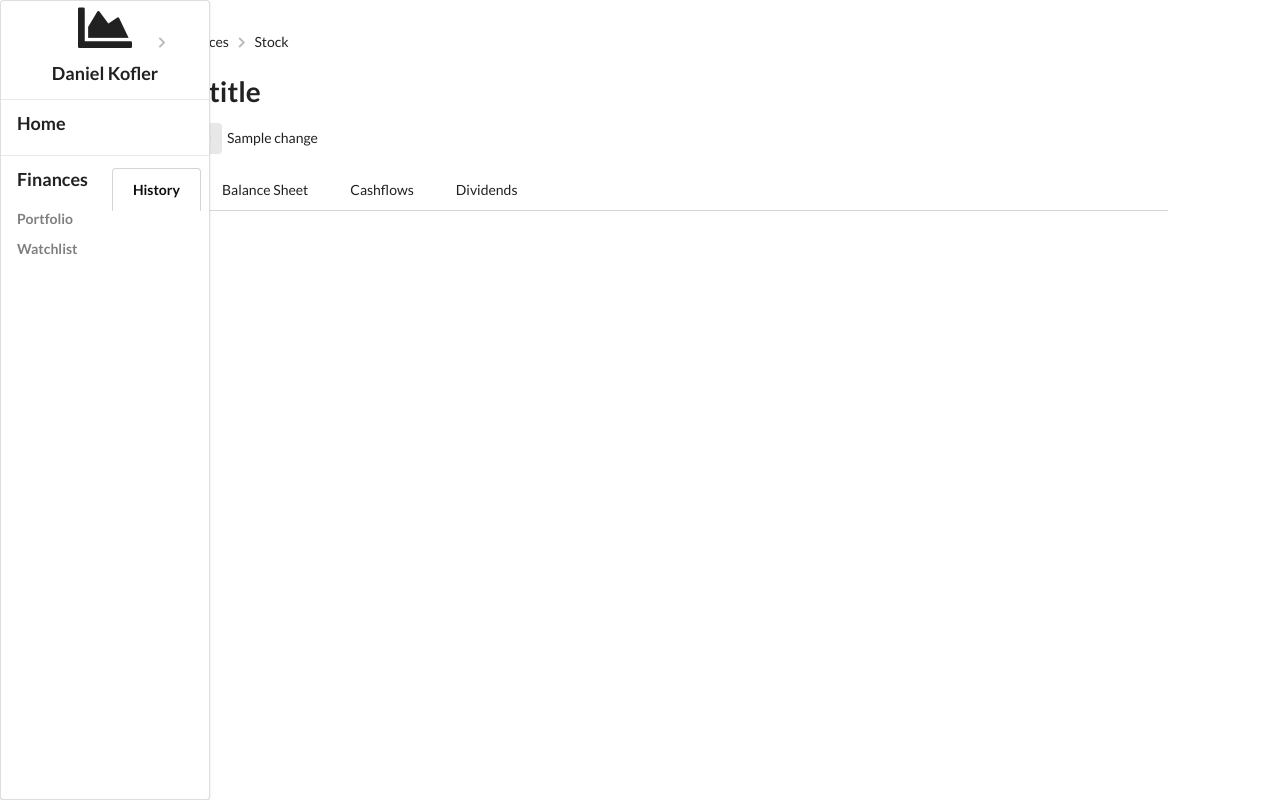
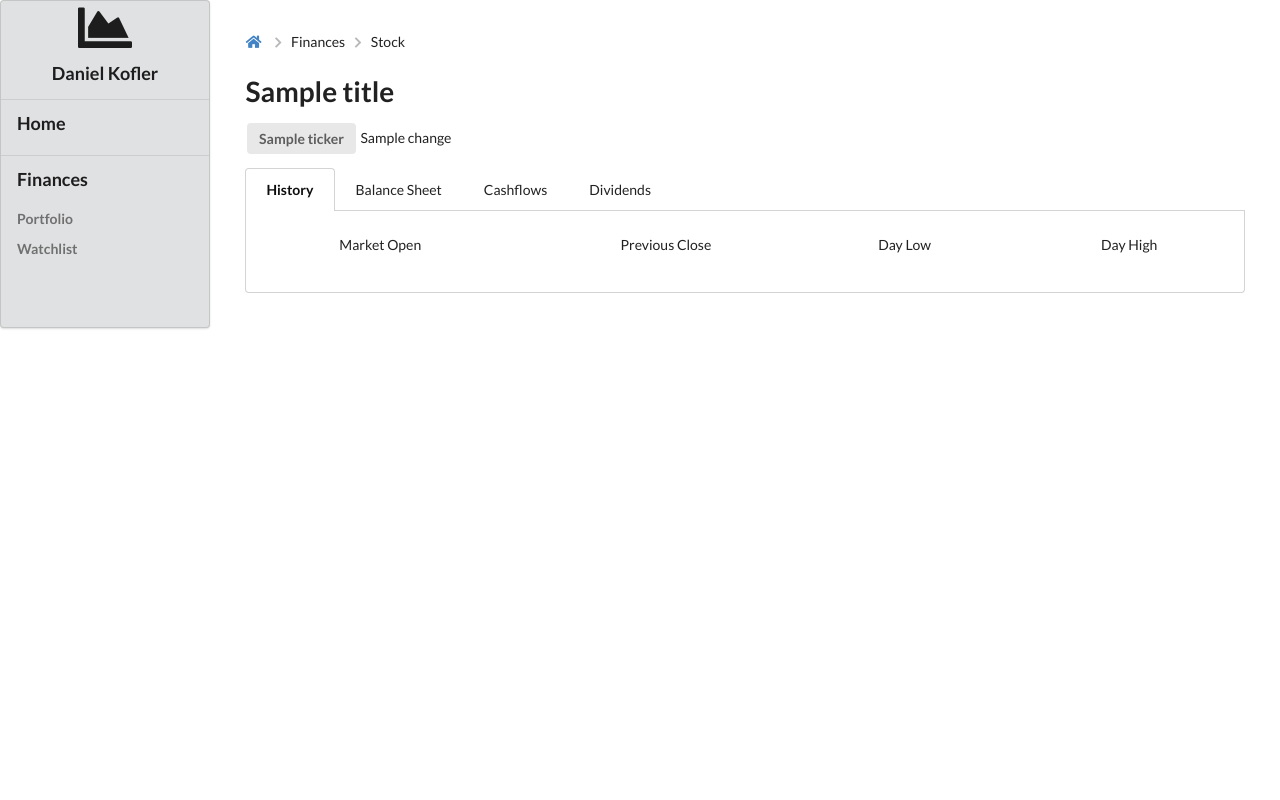
Before and after one commit to DKoflerGIT/Portfolio, a FastAPI app: template templates/stock.html in a window 1280 px wide. Run offline with FastAPI, Linux system fonts and the light colour scheme; the template is opened without the code that fills it: most values are stand-ins (such as "Sample title", 1, 10 or a date in 2020); data that the repository does not hold is empty; some libraries are stand-ins or nearby versions.

Commit message:
Graph in stock view semi working

```diff
--- a/api.py
+++ b/api.py
@@ -3,7 +3,9 @@
 from numpy import double
 from fastapi import FastAPI, Request, Depends, BackgroundTasks
 from fastapi.templating import Jinja2Templates
+from openpyxl import load_workbook
 from sqlalchemy.orm import Session, session
+import uvicorn
 import yfinance as yf
 from classes.stock import Stock
 
@@ -104,24 +106,42 @@
 # Get info about a specific stock /finances/stocks/[ticker]
 @app.get("/finances/stocks/{ticker}")
 def stockinfo(request: Request, ticker: str):
-
     stock = yf.Ticker(ticker)
-    history = stock.history(period='5y').Close
-    name = stock.info['shortName'],
-    change = str(round(100 / history[-2] * (history[-1] -  history[-2]), 2)) + ' %'
-    # value
-    # volume
-    # pe
-    # yield
-    # is in portfolio or watchlist
+    name = stock.info['shortName']
 
     dataDict = {
         "request" : request,
         "title" : name,
-        "ticker" : ticker.upper(),
-        "history" : history,
-        "change" : change
+        "ticker" : ticker.upper()
     }
     return templates.TemplateResponse("stock.html", dataDict)
 
+
+@app.get("/finances/stocks/{ticker}/getData")
+def stockinfo(request: Request, ticker: str):
+
+    stock = yf.Ticker(ticker)
+    history = stock.history(period='5y').Close
+    close = stock.info['regularMarketPreviousClose']
+    change = str(round(100 / history[-2] * (history[-1] -  history[-2]), 2)) + ' %'
+    open = stock.info['regularMarketOpen']
+    low = stock.info['regularMarketDayLow']
+    high = stock.info['regularMarketDayHigh']
+    sector = stock.info['sector']
+
+    dataDict = {
+        "history" : dict(history),
+        "close" : close,
+        "open" : open,
+        "high" : high,
+        "low" : low,
+        "change" : change,
+        "sector" : sector
+    }
+    return dataDict
+
  # endregion
+
+
+if __name__ == '__main__':
+     uvicorn.run(app)
--- a/templates/home.html
+++ b/templates/home.html
@@ -3,7 +3,7 @@
 {% block content %}
 
 <div class="ui breadcrumb">
-    <div class="section"><a href="http://127.0.0.1:8000/">Home</a></div>
+    <div class="section"><a href="http://127.0.0.1:8000/"><i class="home icon"></i></a></div>
 
 </div>
 
--- a/templates/layout.html
+++ b/templates/layout.html
@@ -7,6 +7,7 @@
         <link rel="stylesheet" href="https://cdn.jsdelivr.net/npm/semantic-ui@2.4.2/dist/semantic.min.css">
         <script src="https://code.jquery.com/jquery-3.1.1.min.js" integrity="sha256-hVVnYaiADRTO2PzUGmuLJr8BLUSjGIZsDYGmIJLv2b8=" crossorigin="anonymous"></script>
         <script src="https://cdn.jsdelivr.net/npm/semantic-ui@2.4.2/dist/semantic.min.js"></script>
+        <script src="https://cdn.plot.ly/plotly-2.8.3.min.js"></script>
         <script>
             $(document).ready(function() {
                 //home
@@ -28,7 +29,7 @@
     </head>
     <body class="body">
         <div style="display: flex;">
-            <div class="ui grey vertical menu" style="min-height: 100%; position: absolute;">
+            <div class="ui vertical menu" style="background-color: rgb(224, 225, 226);">
 
                 <div class="ui container">
                     <div class="ui icon header">
--- a/templates/portfolio.html
+++ b/templates/portfolio.html
@@ -103,7 +103,7 @@
 </script>
 
 <div class="ui breadcrumb">
-    <div class="section"><a href="http://127.0.0.1:8000/">Home</a></div>
+    <div class="section"><a href="http://127.0.0.1:8000/"><i class="home icon"></i></a></div>
     <i class="right chevron icon divider"></i>
     <div class="section">Finances</div>
     <i class="right chevron icon divider"></i>
--- a/templates/stock.html
+++ b/templates/stock.html
@@ -4,73 +4,102 @@
 
 <script>
     $(document).ready(function() {
-        $("#tabHistory").click( function() {
-            $("#tabHistory").addClass("ui bottom attached active tab segment");
-            $("#tabBalanceSheet").addClass("ui bottom attached tab segment");
-            $("#tabCashflows").addClass("ui bottom attached tab segment");
-            $("#tabDividends").addClass("ui bottom attached tab segment");
-        });
-
-        $("#tabBalanceSheet").click( function() {
-            $("#tabHistory").addClass("ui bottom attached tab segment");
-            $("#tabBalanceSheet").addClass("ui bottom attached active tab segment");
-            $("#tabCashflows").addClass("ui bottom attached tab segment");
-            $("#tabDividends").addClass("ui bottom attached tab segment");
-        });
-
-        $("#tabCashflows").click( function() {
-            $("#tabHistory").addClass("ui bottom attached tab segment");
-            $("#tabBalanceSheet").addClass("ui bottom attached tab segment");
-            $("#tabCashflows").addClass("ui bottom attached active tab segment");
-            $("#tabDividends").addClass("ui bottom attached tab segment");
-        });
-
-        $("#tabDividends").click( function() {
-            $("#tabHistory").addClass("ui bottom attached tab segment");
-            $("#tabBalanceSheet").addClass("ui bottom attached tab segment");
-            $("#tabCashflows").addClass("ui bottom attached tab segment");
-            $("#tabDividends").addClass("ui bottom attached active tab segment");
-        });
-
-        v =$("#changeLabel").text();
+        v = $("#changeLabel").text();
         v = parseFloat(v.substring(0, v.length - 2));
         if(v < 0) $("#changeLabel").addClass("ui large red label");
         else if (v > 0) $("#changeLabel").addClass("ui large green label");
 
+        $('.menu .item').tab();
+
+        let ticker = $("#ticker").text();
+        let url = '/finances/stocks/' + ticker + '/getData';
+
+        $.get( url, function( data ) {
+            let h = data["history"];
+            let x = [];
+            let y = [];
+
+            var d = new Date();
+            d.setDate(d.getDate()-30);
+
+            for (var v in h) {
+                x.push(v);
+                y.push(h[v]);
+            }
+
+            div = document.getElementById('historyPlot');
+
+            var trace1 = {
+                type: 'scatter',
+                x: x,
+                y: y,
+                mode: 'lines',
+                name: 'Blue',
+                line: {
+                    color: 'rgb(120, 120, 120)',
+                    width: 1
+                }
+            };
+
+            var data = [trace1];
+
+            Plotly.newPlot(
+                div,
+                data
+            );
+
+            $("#open").text(data["open"]);
+            $("#close").text(data["close"]);
+            $("#high").text(data["high"]);
+            $("#low").text(data["low"]);
+        }, "json" );
     });
+
 </script>
 
 <div class="ui breadcrumb">
-    <div class="section"><a href="http://127.0.0.1:8000/">Home</a></div>
+    <div class="section"><a href="http://127.0.0.1:8000/"><i class="home icon"></i></a></div>
     <i class="right chevron icon divider"></i>
     <div class="section">Finances</div>
     <i class="right chevron icon divider"></i>
     <div class="section">Stock</div>
 </div>
 
-<h1 class="ui header">{{ title[0] }}</h1>
-<span class="ui large label">{{ ticker }}</span>
+<h1 id="title" class="ui header">{{ title }}</h1>
+<span id="ticker" class="ui large label">{{ ticker }}</span>
 <span id="changeLabel">{{ change }}</span>
 
-<div class="ui tabular menu">
-    <div class="active item" data-tab="tabHistory">History</div>
-    <div class="item" data-tab="tabBalanceSheet">Balance Sheet</div>
-    <div class="item" data-tab="tabCashflows">Cashflows</div>
-    <div class="item" data-tab="tabDividends">Dividends</div>
+<div class="ui top attached tabular menu">
+    <a class="item active" data-tab="tabBodyHistory">History</a>
+    <a class="item" data-tab="tabBodyBalanceSheet">Balance Sheet</a>
+    <a class="item" data-tab="tabBodyCashflows">Cashflows</a>
+    <a class="item" data-tab="tabBodyDividends">Dividends</a>
 </div>
 
-<div id="tabHistory" class="ui bottom attached tab segment" data-tab="tabHistory">
-    tabHistory
+<div class="ui bottom attached tab segment active" data-tab="tabBodyHistory" id="tabBodyHistory">
+    <table class="ui very basic single line table">
+        <tr>
+            <td style="text-align: right;">Market Open</td><td id="open"></td>
+            <td></td>
+            <td style="text-align: right;">Previous Close</td><td id="close"></td>
+            <td></td>
+            <td style="text-align: right;">Day Low</td><td id="low"></td>
+            <td></td>
+            <td style="text-align: right;">Day High</td><td id="high"></td>
+            <td></td>
+        </tr>
+    </table>
+    <div id="historyPlot"></div>
+
 </div>
-<div id="tabBalanceSheet" class="ui bottom attached tab segment" data-tab="tabBalanceSheet">
-    tabBalanceSheet
+<div class="ui bottom attached tab segment" data-tab="tabBodyBalanceSheet">
+    tabBodyBalanceSheet
 </div>
-<div id="tabCashflows" class="ui bottom attached tab segment" data-tab="tabCashflows">
-    tabCashflows
+<div class="ui bottom attached tab segment" data-tab="tabBodyCashflows">
+    tabBodyCashflows
 </div>
-<div id="tabDividends" class="ui bottom attached tab segment" data-tab="tabDividends">
-    tabDividends
+<div class="ui bottom attached tab segment" data-tab="tabBodyDividends">
+    tabBodyDividends
 </div>
 
-
 {% endblock %}
--- a/templates/watchlist.html
+++ b/templates/watchlist.html
@@ -95,7 +95,7 @@
 </script>
 
 <div class="ui breadcrumb">
-    <div class="section"><a href="http://127.0.0.1:8000/">Home</a></div>
+    <div class="section"><a href="http://127.0.0.1:8000/"><i class="home icon"></i></a></div>
     <i class="right chevron icon divider"></i>
     <div class="section">Finances</div>
     <i class="right chevron icon divider"></i>
```
Also changed, not shown: stocks.db.
